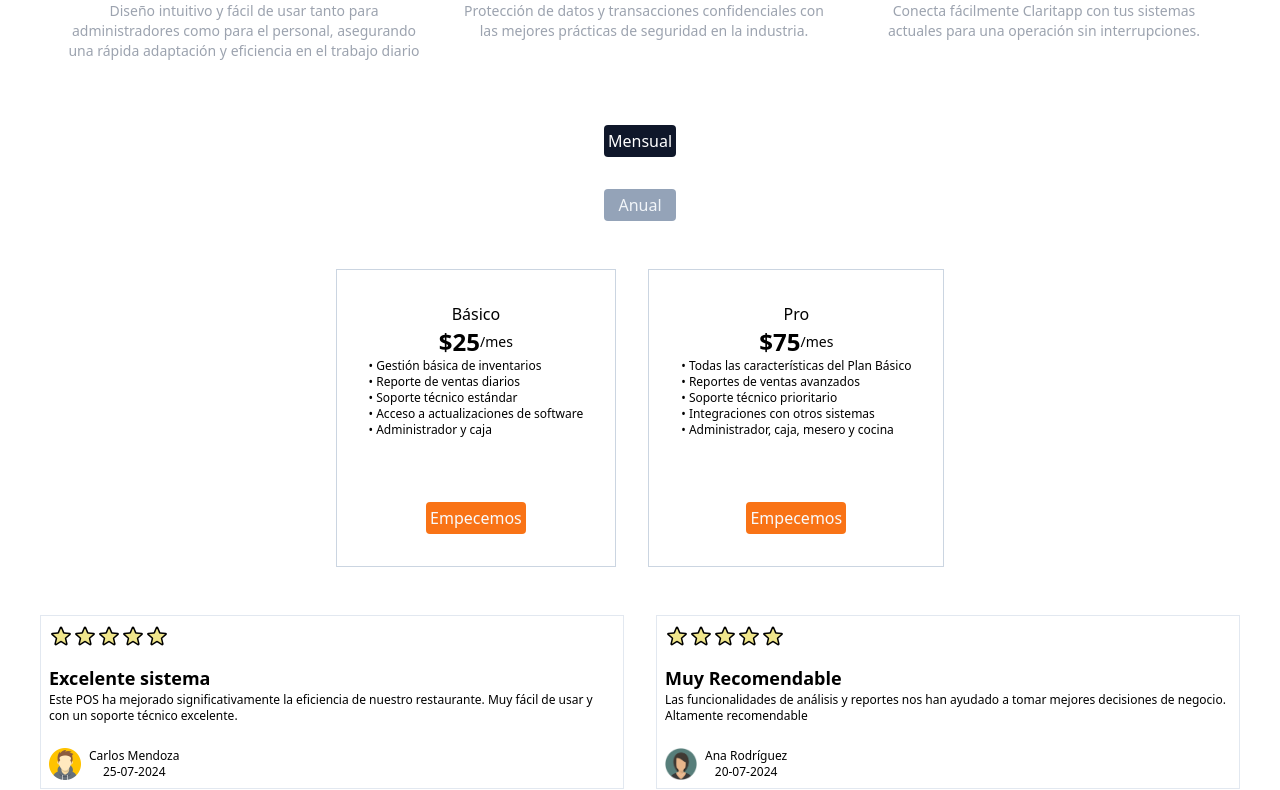
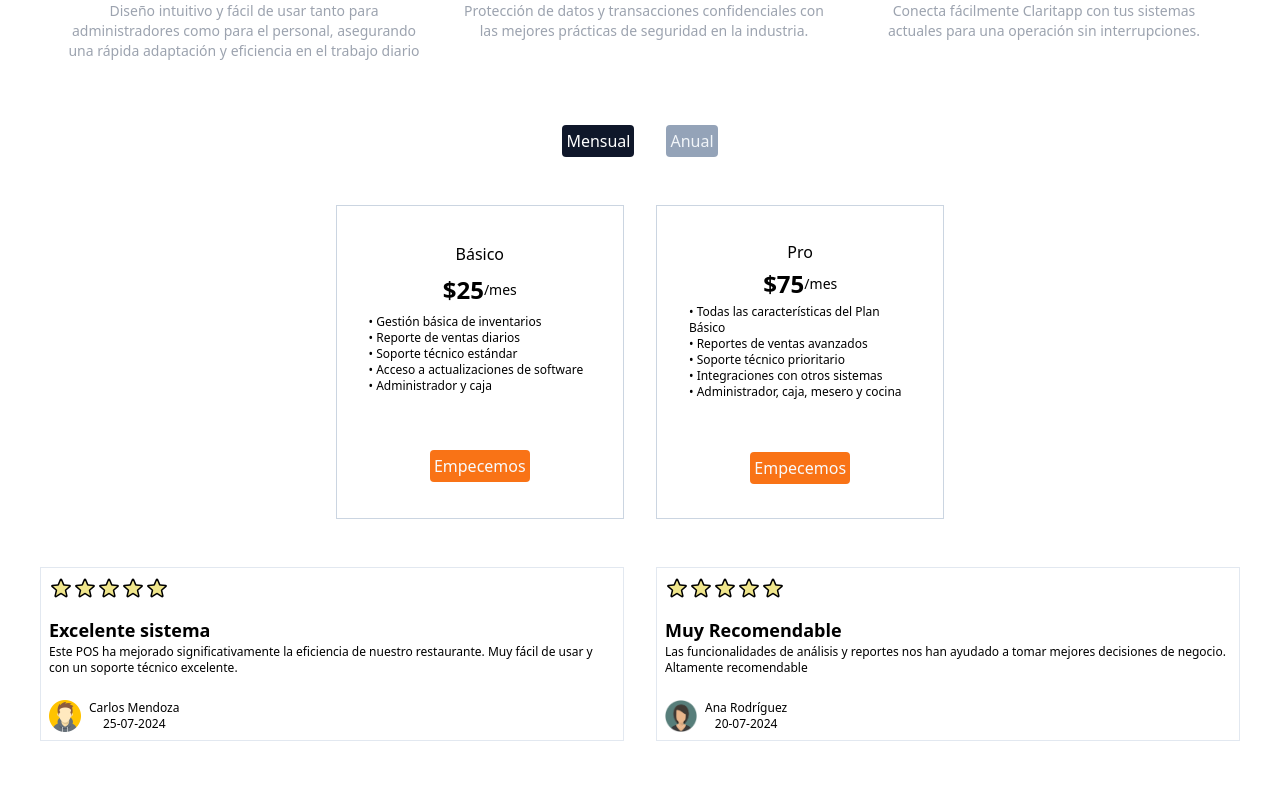
Before and after one commit to Paperboardstudio/pos-landing-page, a React (Vite) app: page / in a window 1280 px wide. Shown: the part 1370-2160 px from the top of the page. Built offline with nearby package versions, Linux system fonts and the light colour scheme.

Commit message:
added  bit of style

```diff
--- a/src/App.jsx
+++ b/src/App.jsx
@@ -12,7 +12,7 @@
     <>
       <Nav />
       <HeroSection />
-      <div className="sm:p-10 p-2">
+      <div className="sm:p-10 p-2 grid items-center justify-center box-border w-full">
         <Characteristics className="" />
 
         <PriceSection />
--- a/src/components/PriceCard.jsx
+++ b/src/components/PriceCard.jsx
@@ -4,7 +4,7 @@
   // const [isMonthly, setIsMonthly] = useState(true);
   console.log("Rendering PriceCard with title:", title, price, list);
   return (
-    <div className="border border-slate-300 sm:p-8 p-2 mb-4 flex flex-col h-full items-center">
+    <div className="border border-slate-300 sm:p-8 p-2 mb-4 grid h-full items-center w-full box-border">
       <p className="font-medium sm:text-base text-sm">{title}</p>
       <div className="flex text-center items-center justify-center">
         <p className="text-2xl font-bold">{price}</p>
--- a/src/components/PriceSection.jsx
+++ b/src/components/PriceSection.jsx
@@ -13,10 +13,10 @@
   return (
     <div
       id="price"
-      className="w-full mt-16 flex flex-col justify-center  items-center self-center content-center"
+      className="w-full mt-16 grid  justify-center  items-center self-center content-center"
     >
-      <div className="w-full ">
-        <div className="grid gap-2 sm:gap-8 justify-center mb-12">
+      <div className="w-full flex justify-center items-center ">
+        <div className="flex gap-2 sm:gap-8 justify-center mb-12">
           <button
             onClick={changeToIsMonthly}
             className={
@@ -39,7 +39,8 @@
           </button>
         </div>
       </div>
-      <div className="w-full flex justify-center">
+      <div className="grid">
+        <div className="w-full grid justify-center">
           {isMonthly ? (
             <div className="flex gap-2 sm:gap-8 justify-center">
               <PriceCard
@@ -95,6 +96,7 @@
           )}
         </div>
       </div>
+    </div>
   );
 }
 
--- a/src/components/Reviews.jsx
+++ b/src/components/Reviews.jsx
@@ -8,7 +8,7 @@
       id="reviews"
       // className="flex sm:gap-12 gap-2 mt-12 justify-center"
       // className="flex  gap-4  mt-12 justify-center self-center content-center "
-      className="grid grid-cols-2 gap-2 sm:gap-8 justify-center mt-12 items-center"
+      className="grid grid-cols-2 gap-2 sm:gap-8 justify-center mt-12 items-center w-full box-border"
     >
       <ReviewCard
         title="Excelente sistema"
```
Lines whose indentation alone changed are shown as unchanged.
